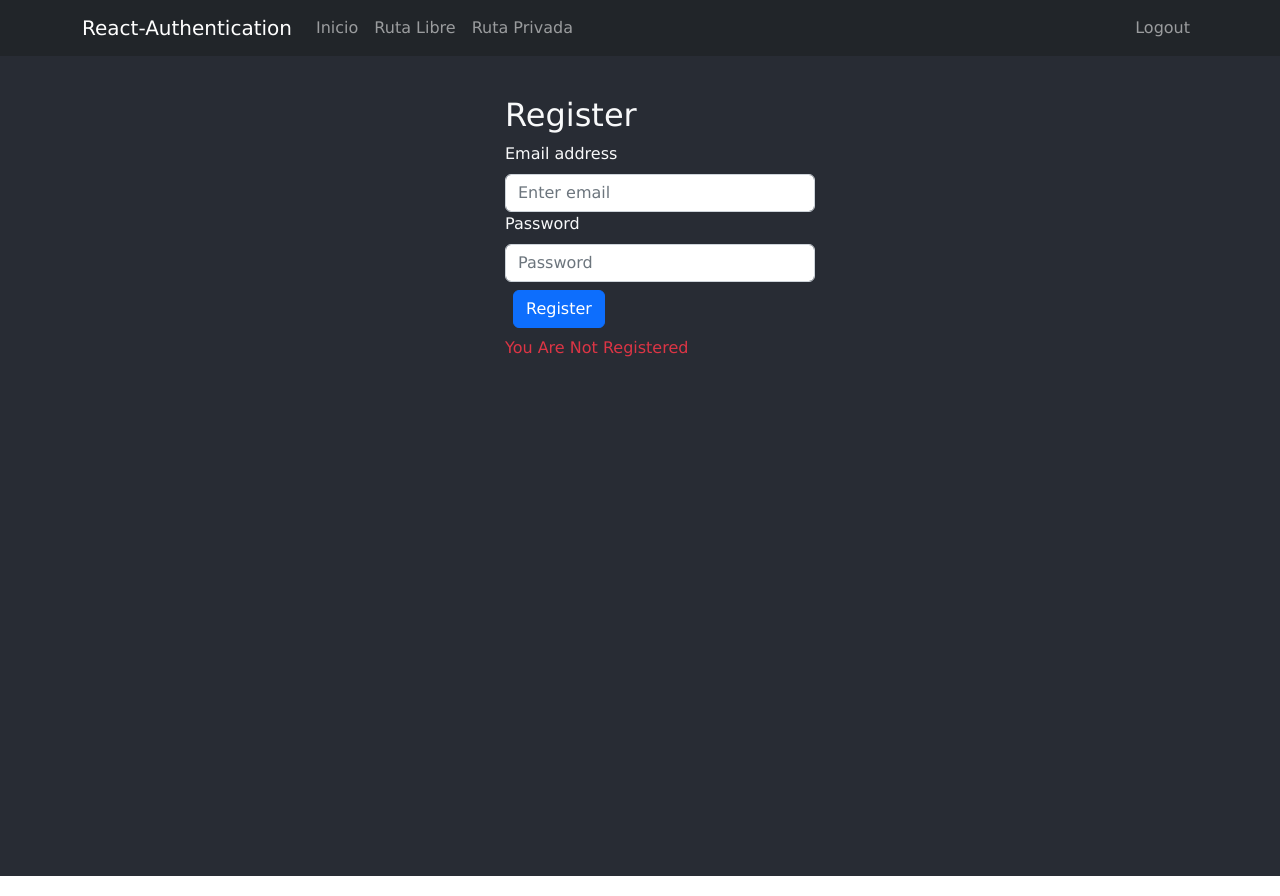
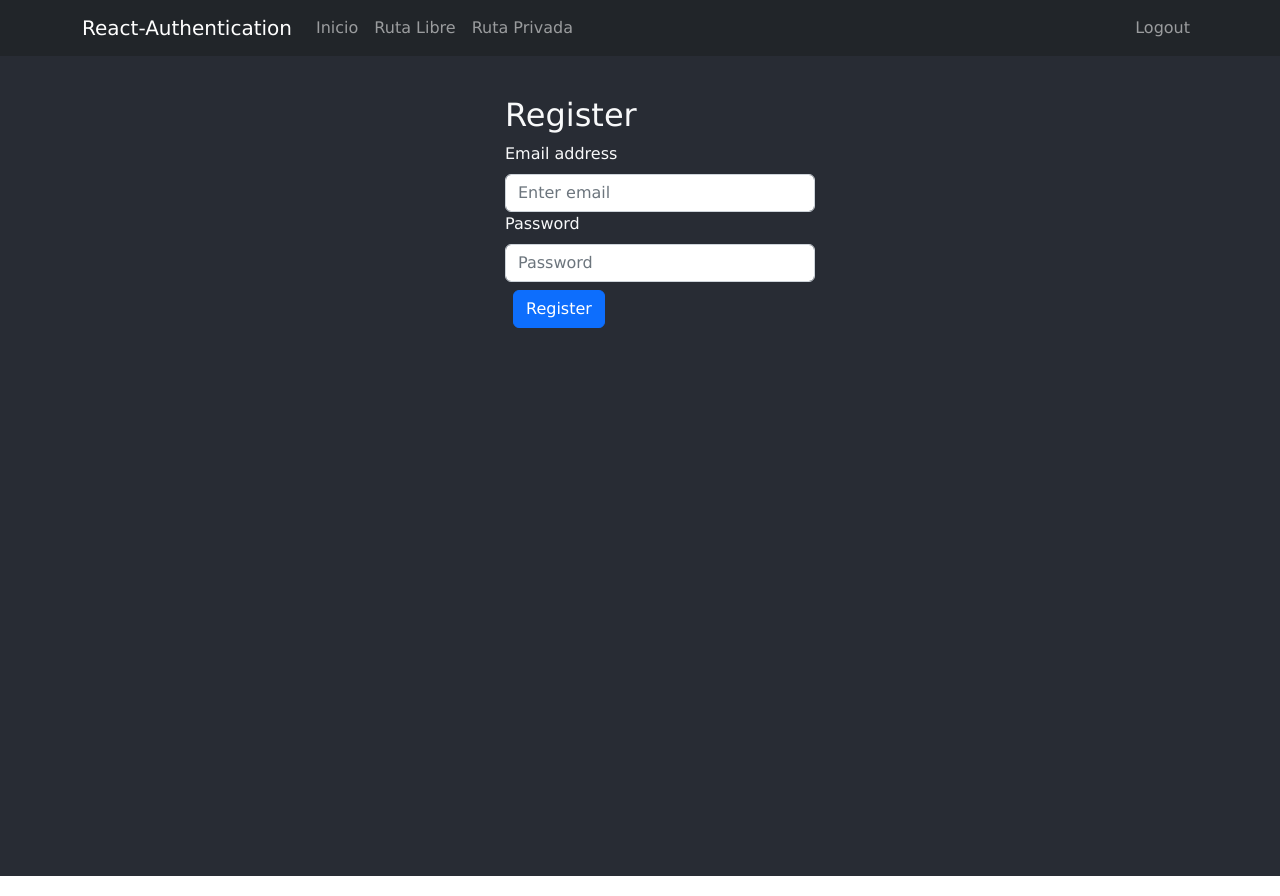
Before and after one commit to Ernestol2/auth-frontend, a React (Create React App) app: page /register in a window 1280 px wide. Built offline with nearby package versions, Linux system fonts and the light colour scheme.

Commit message:
new register handler

```diff
--- a/src/components/Register.js
+++ b/src/components/Register.js
@@ -6,7 +6,8 @@ import axios from "axios";
 export default function Register() {
   const [email, setEmail] = useState("");
   const [password, setPassword] = useState("");
-  const [register, setRegister] = useState(false);
+  const [message, setMessage] = useState("");
+  const [success, setSuccess] = useState(false);
 
   const handleSubmit = (e) => {
     //prevent the form refreshing the page
@@ -21,10 +22,12 @@ export default function Register() {
     };
     axios(config)
       .then((result) => {
-        setRegister(true);
-        setTimeout(() => {
+        setMessage(result.data.message);
+        setSuccess(result.data.success);
+        if(success) { setTimeout(() => {
           window.location.href = "/login";
-        }, 3000)
+        }, 3000)}
+
       })
       .catch((err) => {
         err = new Error();
@@ -71,11 +74,9 @@ export default function Register() {
       >
         Register
       </Button>
-      {register ? (
-          <p className="text-success">You Can Login Now!</p>
-        ) : (
-          <p className="text-danger">You Are Not Registered</p>
-        )}
+      { message ? (
+            <p>{message}</p>
+         ): <p></p> }
     </Form>
     </Col>
   </div>
```
